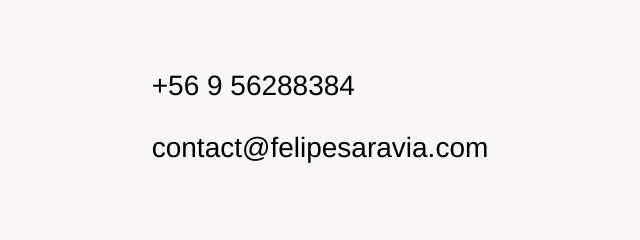
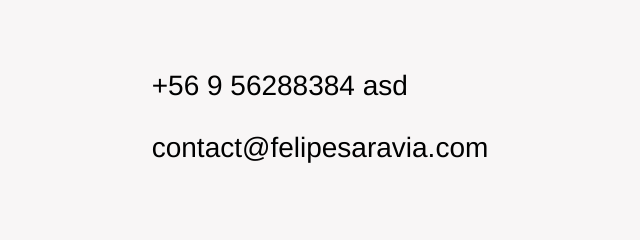
Before and after one commit to Pipebre/Pipebre.github.io, a plain HTML site: page contact.html in a window 1280 px wide. Shown: the part 235-475 px from the top of the page, 320-960 px from the left. Drawn offline with Linux system fonts and the light colour scheme.

Commit message:
Intento 2
probando si cambia el texto en la página

```diff
--- a/contact.html
+++ b/contact.html
@@ -36,7 +36,7 @@
 		<main>
 
 			<div id="contact-info">
-				<p id="phone">+56 9 56288384</p>
+				<p id="phone">+56 9 56288384 asd</p>
 
 				<p id="email">
 					<a href="mailto:felipesaraviar@gmail.com">contact@felipesaravia.com</a>
```
